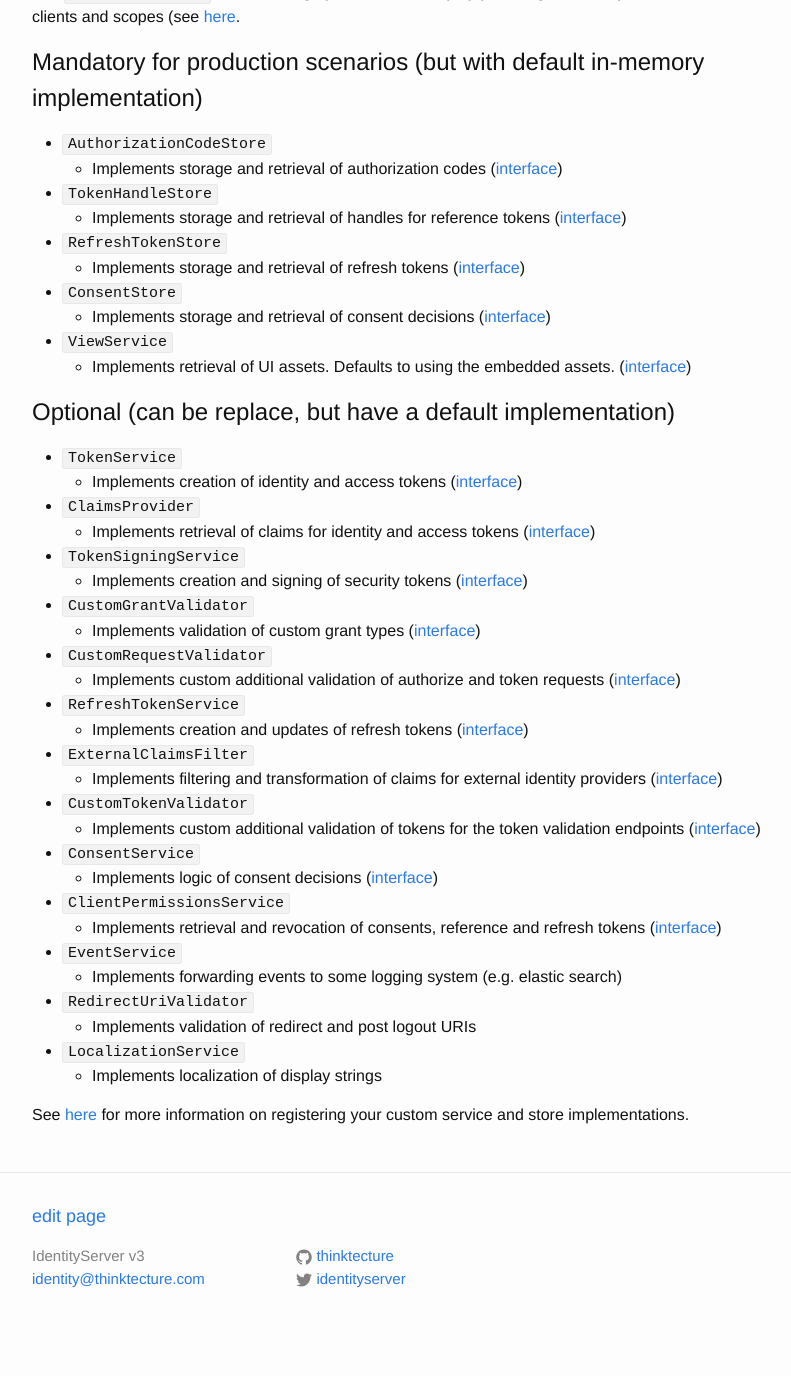
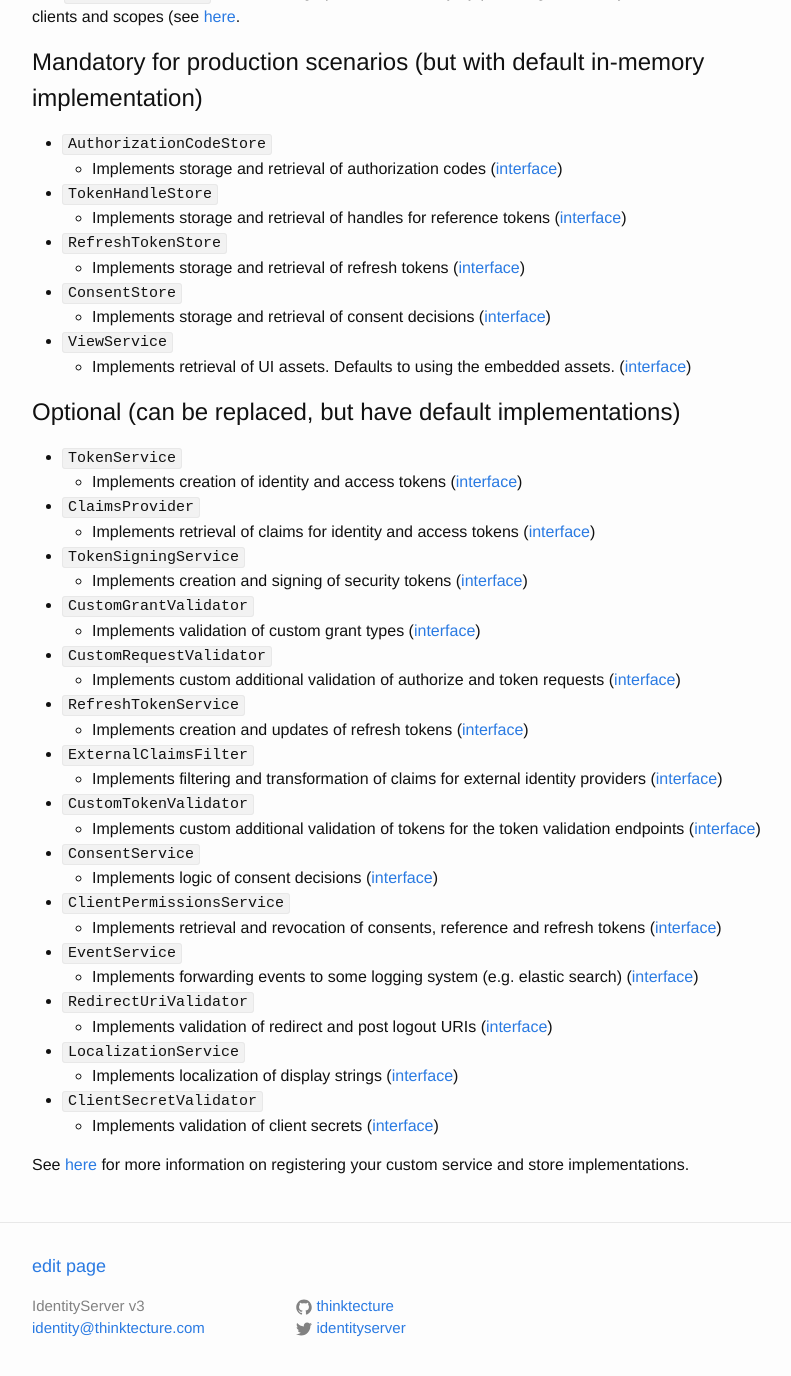
Before and after one commit to IdentityServer/Documentation, a Jekyll site: the page built from docs/configuration/serviceFactory.md, in a window 1280 px wide and 1400 px high, scrolled down 726 px. Shown: the top 1376 px of the window, without its empty margins (238-1029 px from the left). Built offline with Jekyll 4.4.1, drawn with Linux system fonts in a browser that asks for light colours; Markdown is read by kramdown in place of the engine named in the settings; before the commit the page ends 2076 px from its top, so only the background shows below that.

Commit message:
Update serviceFactory.md
added links and client secret validator

```diff
--- a/docs/configuration/serviceFactory.md
+++ b/docs/configuration/serviceFactory.md
@@ -36,7 +36,7 @@
 * `ViewService`
     * Implements retrieval of UI assets. Defaults to using the embedded assets. ([interface](https://github.com/thinktecture/Thinktecture.IdentityServer.v3/blob/master/source%2FCore%2FServices%2FIViewService.cs))
 
-## Optional (can be replace, but have a default implementation)
+## Optional (can be replaced, but have default implementations)
 
 * `TokenService`
     * Implements creation of identity and access tokens ([interface](https://github.com/thinktecture/Thinktecture.IdentityServer.v3/blob/master/source%2FCore%2FServices%2FITokenService.cs))
@@ -59,10 +59,13 @@
 * `ClientPermissionsService`
     * Implements retrieval and revocation of consents, reference and refresh tokens ([interface](https://github.com/thinktecture/Thinktecture.IdentityServer.v3/blob/master/source%2FCore%2FServices%2FIClientPermissionsService.cs))
 * `EventService`
-    * Implements forwarding events to some logging system (e.g. elastic search)
+    * Implements forwarding events to some logging system (e.g. elastic search) ([interface](https://github.com/thinktecture/Thinktecture.IdentityServer.v3/blob/master/source%2FCore%2FServices%2FIEventService.cs))
 * `RedirectUriValidator`
-    * Implements validation of redirect and post logout URIs
+    * Implements validation of redirect and post logout URIs ([interface](https://github.com/thinktecture/Thinktecture.IdentityServer.v3/blob/master/source%2FCore%2FServices%2FIRedirectUriValidator.cs))
 * `LocalizationService`
-    * Implements localization of display strings
+    * Implements localization of display strings ([interface](https://github.com/thinktecture/Thinktecture.IdentityServer.v3/blob/master/source%2FCore%2FServices%2FILocalizationService.cs))
+* `ClientSecretValidator`
+    * Implements validation of client secrets ([interface](https://github.com/thinktecture/Thinktecture.IdentityServer.v3/blob/master/source%2FCore%2FServices%2FIClientSecretValidator.cs))
+
 
 See [here](../advanced/customServices.html) for more information on registering your custom service and store implementations.
```
